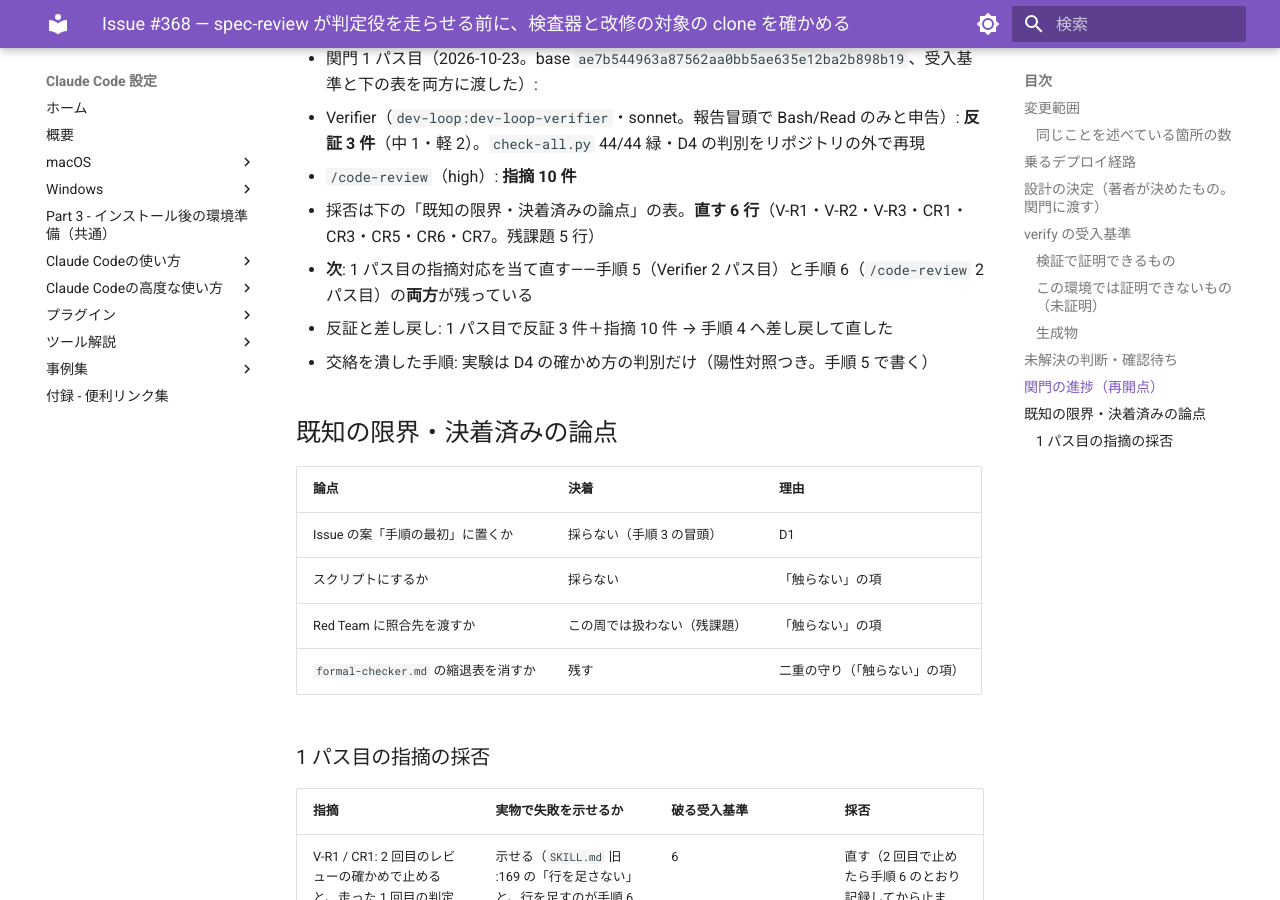
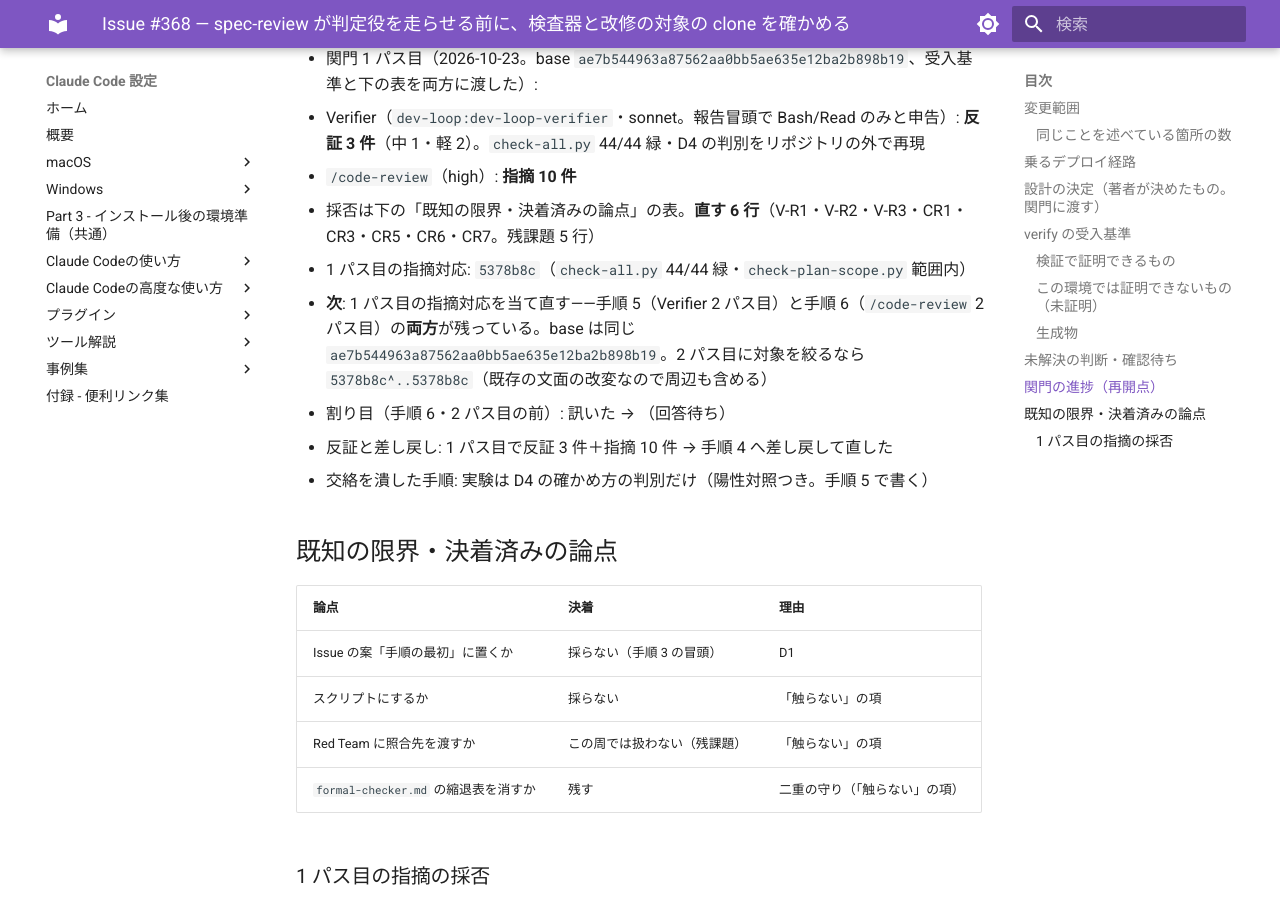
Before and after one commit to hdknr/claude-code-setup, an MkDocs documentation site: the page built from docs/plans/issue-368.md, in a window 1280 px wide and 900 px high, scrolled down 4218 px. Built offline with MkDocs 1.6.1 and Material for MkDocs 9.7.7, drawn with Linux system fonts in a browser that asks for light colours.

Commit message:
docs(plans): #368 の 1 パス目の結果と採否を記録
Co-Authored-By: Claude Opus 5.5 <noreply@anthropic.com>

```diff
--- a/docs/plans/issue-368.md
+++ b/docs/plans/issue-368.md
@@ -98,7 +98,9 @@ main へのマージで GitHub Pages（`docs/plugins/index.md`）。プラグイ
   - Verifier（`dev-loop:dev-loop-verifier`・sonnet。報告冒頭で Bash/Read のみと申告）: **反証 3 件**（中 1・軽 2）。`check-all.py` 44/44 緑・D4 の判別をリポジトリの外で再現
   - `/code-review`（high）: **指摘 10 件**
   - 採否は下の「既知の限界・決着済みの論点」の表。**直す 6 行**（V-R1・V-R2・V-R3・CR1・CR3・CR5・CR6・CR7。残課題 5 行）
-- **次**: 1 パス目の指摘対応を当て直す——手順 5（Verifier 2 パス目）と手順 6（`/code-review` 2 パス目）の**両方**が残っている
+- 1 パス目の指摘対応: `5378b8c`（`check-all.py` 44/44 緑・`check-plan-scope.py` 範囲内）
+- **次**: 1 パス目の指摘対応を当て直す——手順 5（Verifier 2 パス目）と手順 6（`/code-review` 2 パス目）の**両方**が残っている。base は同じ `ae7b544963a87562aa0bb5ae635e12ba2b898b19`。2 パス目に対象を絞るなら `5378b8c^..5378b8c`（既存の文面の改変なので周辺も含める）
+- 割り目（手順 6・2 パス目の前）: 訊いた → （回答待ち）
 - 反証と差し戻し: 1 パス目で反証 3 件＋指摘 10 件 → 手順 4 へ差し戻して直した
 - 交絡を潰した手順: 実験は D4 の確かめ方の判別だけ（陽性対照つき。手順 5 で書く）
 
```
